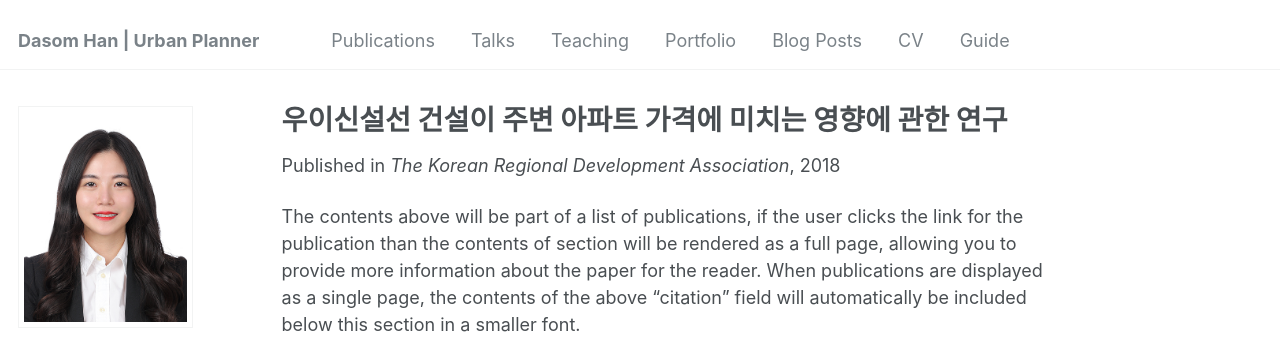
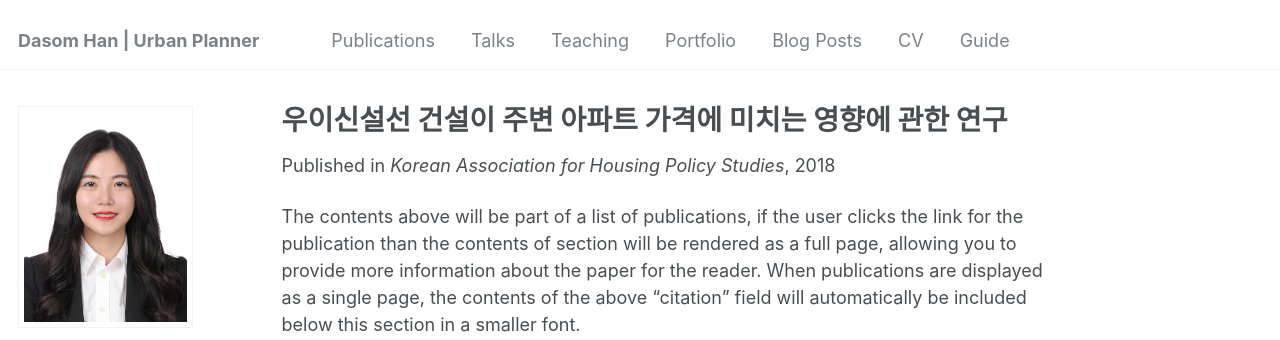
Before and after one commit to dasomh/dasomh.github.io, a Jekyll site: the page built from _publications/2018-10-01-paper-title-number-1.md, in a window 1280 px wide and 1153 px high. Shown: the top 340 px of the window. Built offline with Jekyll 4.4.1, drawn with Linux system fonts in a browser that asks for light colours; some web fonts are replaced.

Commit message:
Update 2018-10-01-paper-title-number-1.md

```diff
--- a/_publications/2018-10-01-paper-title-number-1.md
+++ b/_publications/2018-10-01-paper-title-number-1.md
@@ -5,7 +5,7 @@ category: conferences
 permalink: /publication/2009-10-01-paper-title-number-1
 excerpt: 'This research analyzes the impact of the Ui-Sinseol Light Rail Transit construction on nearby apartment prices in Seoul. The study employs multiple regression analysis to evaluate how proximity to the newly constructed rail line influences housing values, with a focus on regional differences. The results highlight that the western areas experienced more significant price changes compared to the eastern areas, likely due to the influence of Line 4. The findings emphasize the varying effects of transportation infrastructure on real estate markets depending on local conditions and existing transit options.'
 date: 2018-06-01
-venue: 'The Korean Regional Development Association'
+venue: 'Korean Association for Housing Policy Studies'
 slidesurl: 'http://academicpages.github.io/files/slides1.pdf'
 paperurl: 'https://scholar.kyobobook.co.kr/article/detail/4010027352972'
 citation: 'Han, D. S., & Choi, C. G. (2018-06-02). The Korean Regional Development Association Conference, Gyeonggi. 한다솜, 최창규. (2018-06-02). 한국지역개발학회 학술대회, 경기.'
```
